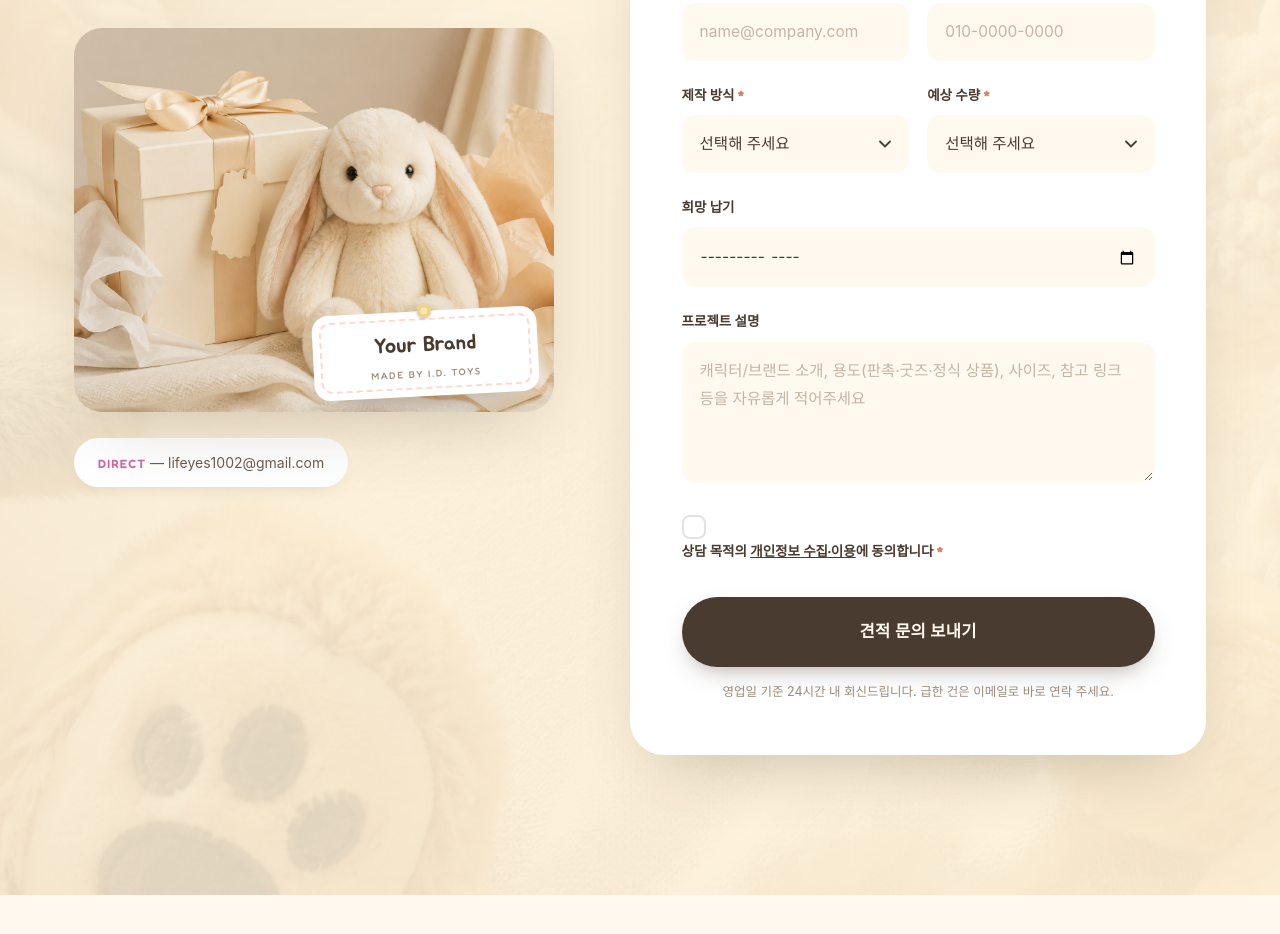
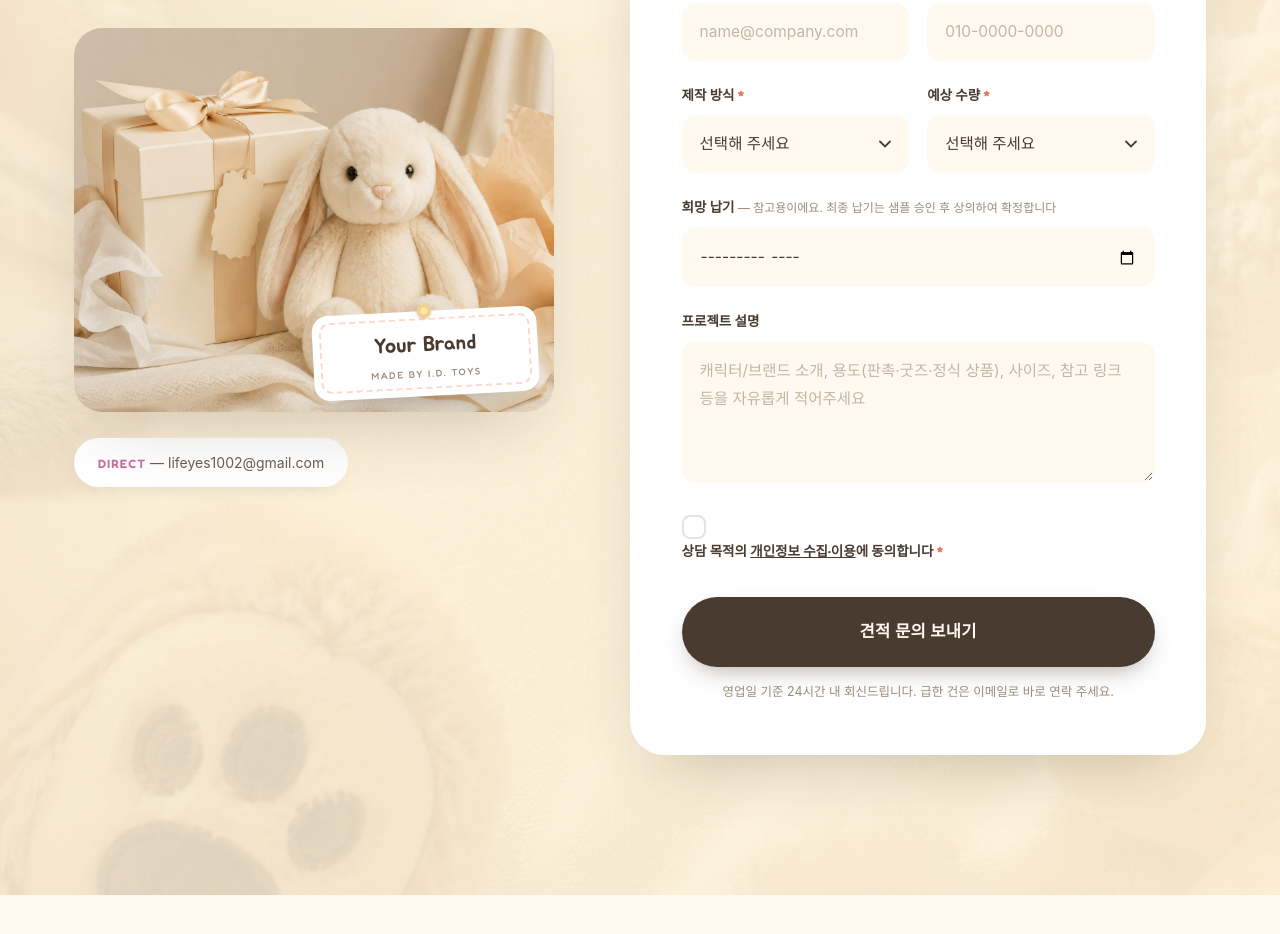
Before and after one commit to jykind/idtoy-website, a plain HTML site: page contact.html in a window 1280 px wide. Shown: the part 957-1891 px from the top of the page. Drawn offline with Linux system fonts and the light colour scheme; a web font is replaced by a local one.

Commit message:
희망 납기에 안내 문구 추가 — 최종 납기는 샘플 승인 후 협의 확정
Co-Authored-By: Claude Fable 5 <noreply@anthropic.com>

```diff
--- a/assets/js/i18n.js
+++ b/assets/js/i18n.js
@@ -204,6 +204,7 @@
     "제작 방식": ["Production Type", "รูปแบบการผลิต"],
     "예상 수량": ["Estimated Quantity", "จำนวนโดยประมาณ"],
     "희망 납기": ["Target Delivery", "กำหนดส่งที่ต้องการ"],
+    "— 참고용이에요. 최종 납기는 샘플 승인 후 상의하여 확정합니다": ["— for reference only; the final delivery date is agreed together after sample approval", "— ใช้อ้างอิงเท่านั้น กำหนดส่งจริงจะตกลงร่วมกันหลังอนุมัติตัวอย่าง"],
     "프로젝트 설명": ["Project Details", "รายละเอียดโปรเจกต์"],
     "상담 목적의 개인정보 수집·이용에 동의합니다": ["I agree to the use of my information for consultation", "ยินยอมให้ใช้ข้อมูลเพื่อการปรึกษา"],
     "선택해 주세요": ["Please select", "กรุณาเลือก"],
--- a/contact.html
+++ b/contact.html
@@ -134,7 +134,7 @@
           </div>
 
           <div class="form__field">
-            <label for="qWhen">희망 납기</label>
+            <label for="qWhen">희망 납기 <span class="form__hint">— 참고용이에요. 최종 납기는 샘플 승인 후 상의하여 확정합니다</span></label>
             <input type="month" id="qWhen" name="when">
           </div>
 
@@ -241,6 +241,6 @@
 </footer>
 
 <script src="assets/js/site.js?v=13"></script>
-<script src="assets/js/i18n.js?v=7"></script>
+<script src="assets/js/i18n.js?v=8"></script>
 </body>
 </html>
```
Also changed, not shown: about.html (+1 -1 lines), collection.html (+1 -1 lines), index.html (+1 -1 lines), privacy.html (+1 -1 lines), services.html (+1 -1 lines), work.html (+1 -1 lines).
